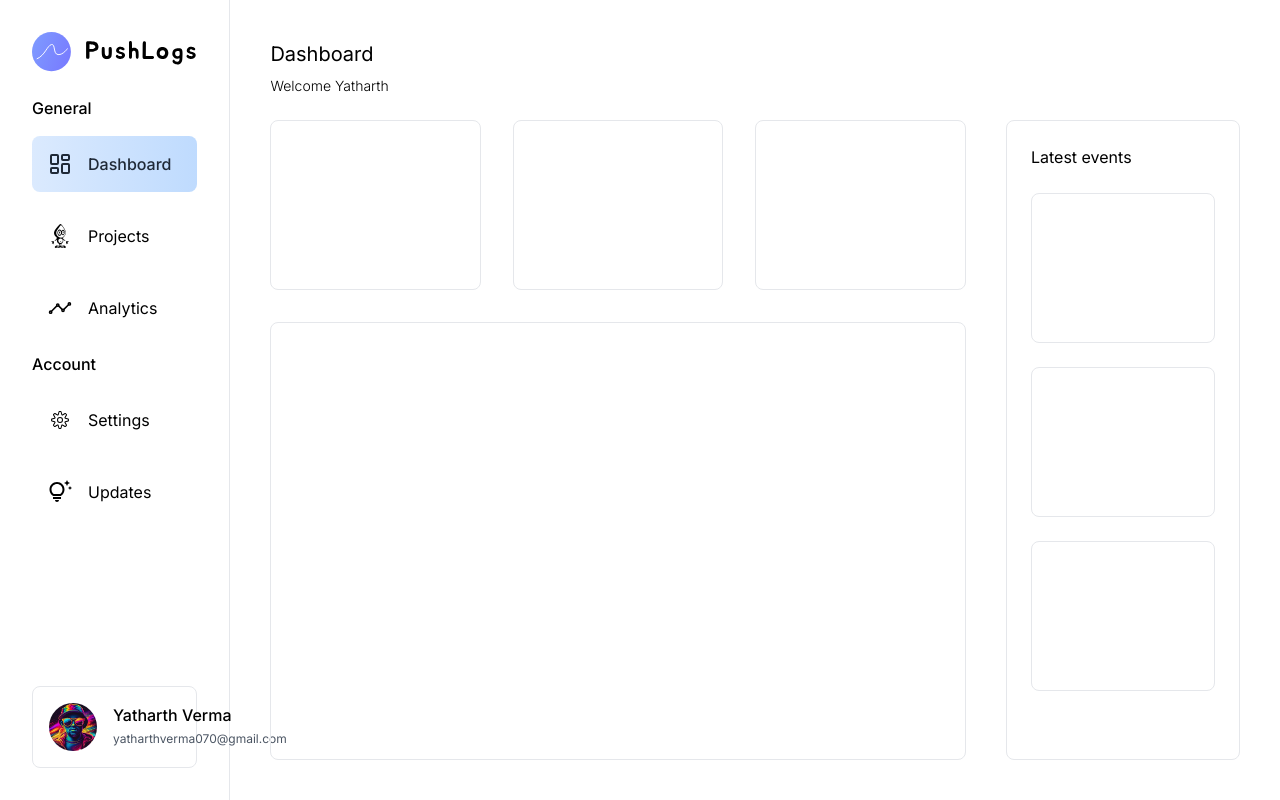
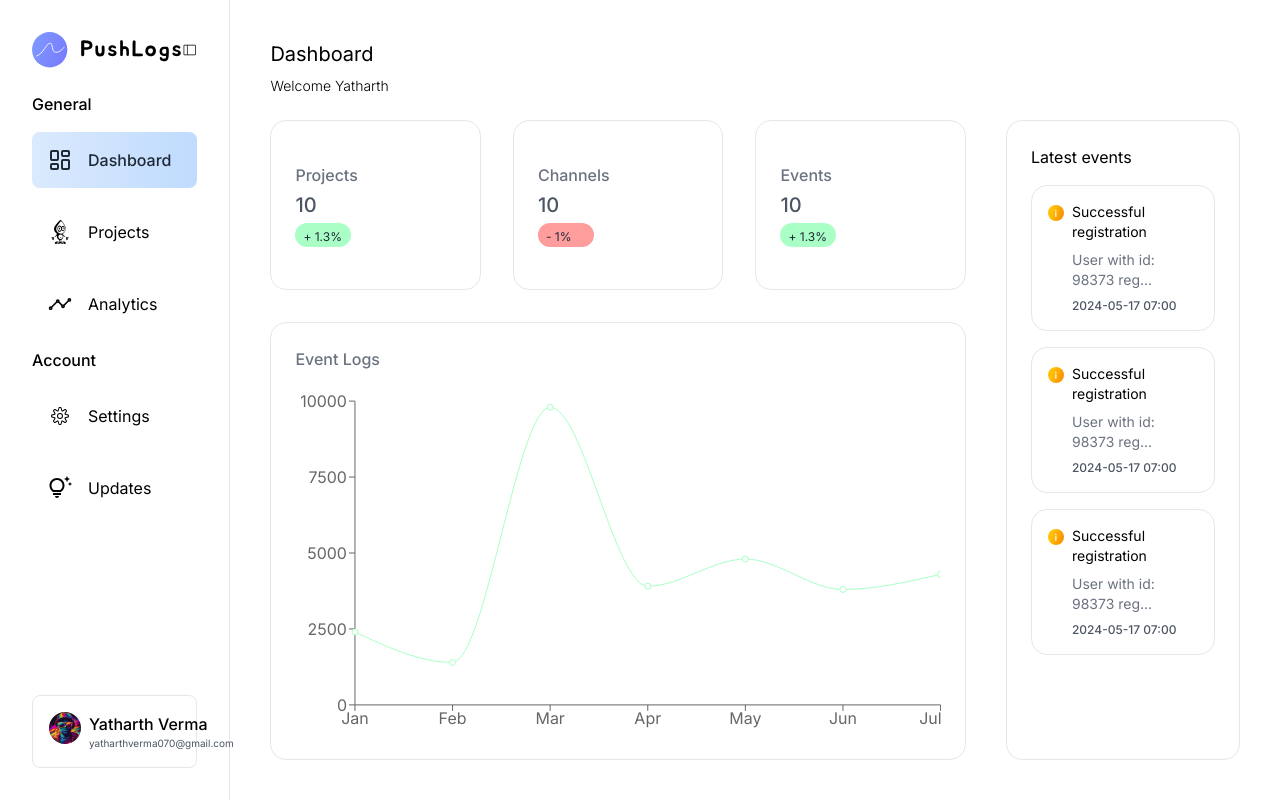
Before and after one commit to yatharth1706/pushlogs, a Next.js app in the folder apps/web/: page /dashboard in a window 1280 px wide. Built offline with nearby package versions, Linux system fonts and the light colour scheme.

Commit message:
feat: dashboard initial layout complete

```diff
--- a/apps/web/app/(protected_routes)/dashboard/page.tsx
+++ b/apps/web/app/(protected_routes)/dashboard/page.tsx
@@ -1,4 +1,6 @@
+import Image from "next/image";
 import React from "react";
+import DashboardChart from "../../../components/DashboardChart";
 
 type Props = {};
 
@@ -12,17 +14,95 @@ const Dashboard: React.FC<Props> = () => {
       <div className="flex w-full h-full space-x-10">
         <div className="flex flex-col h-full space-y-8 w-[75%]">
           <div className="grid w-full grid-cols-3 gap-8">
-            <div className="h-[170px] w-full border rounded-lg"></div>
-            <div className="h-[170px] w-full border rounded-lg"></div>
-            <div className="h-[170px] w-full border rounded-lg"></div>
+            <div className="h-[170px] w-full border rounded-2xl p-6 flex flex-col space-y-1 justify-center">
+              <h2 className="font-medium text-gray-500">Projects</h2>
+              <h1 className="text-xl font-medium text-gray-600">10</h1>
+              <div className="w-14 rounded-full px-2 bg-[#A9FFC6] text-gray-800 font-normal">
+                <span className="text-xs">+ 1.3%</span>
+              </div>
+            </div>
+            <div className="h-[170px] w-full border rounded-2xl p-6 flex flex-col space-y-1 justify-center">
+              <h2 className="font-medium text-gray-500">Channels</h2>
+              <h1 className="text-xl font-medium text-gray-600">10</h1>
+              <div className="w-14 rounded-full px-2 bg-[#FF9D9D] text-gray-800 font-normal">
+                <span className="text-xs">- 1%</span>
+              </div>
+            </div>
+            <div className="h-[170px] w-full border rounded-2xl p-6 flex flex-col space-y-1 justify-center">
+              <h2 className="font-medium text-gray-500">Events</h2>
+              <h1 className="text-xl font-medium text-gray-600">10</h1>
+              <div className="w-14 rounded-full px-2 bg-[#A9FFC6] text-gray-800 font-normal">
+                <span className="text-xs">+ 1.3%</span>
+              </div>
+            </div>
           </div>
-          <div className="w-full h-full border rounded-lg"></div>
+          <div className="flex flex-col w-full h-full p-6 border rounded-2xl">
+            <h2 className="font-medium text-gray-500">Event Logs</h2>
+            <DashboardChart />
+          </div>
         </div>
-        <div className="flex flex-col h-full space-y-6 border p-6 rounded-lg w-[25%]">
+        <div className="flex flex-col h-full space-y-4 border p-6 rounded-2xl w-[25%]">
           <h2>Latest events</h2>
-          <div className="h-[150px] w-full border rounded-lg"></div>
-          <div className="h-[150px] w-full border rounded-lg"></div>
-          <div className="h-[150px] w-full border rounded-lg"></div>
+          <div className="flex w-full h-auto p-4 border rounded-2xl">
+            {/* icon */}
+            <Image
+              src="/Info.svg"
+              width={50}
+              height={50}
+              alt="Info Icon"
+              className="w-4 h-4 mt-[3px]"
+            />
+            {/* description */}
+            <div className="flex flex-col w-full px-2 space-y-2">
+              <h3 className="text-sm">Successful registration</h3>
+              <p className="text-sm text-gray-500">
+                User with id: 98373 reg...
+              </p>
+              <small className="text-xs font-medium text-gray-600">
+                2024-05-17 07:00
+              </small>
+            </div>
+          </div>
+          <div className="flex w-full h-auto p-4 border rounded-2xl">
+            {/* icon */}
+            <Image
+              src="/Info.svg"
+              width={50}
+              height={50}
+              alt="Info Icon"
+              className="w-4 h-4 mt-[3px]"
+            />
+            {/* description */}
+            <div className="flex flex-col w-full px-2 space-y-2">
+              <h3 className="text-sm">Successful registration</h3>
+              <p className="text-sm text-gray-500">
+                User with id: 98373 reg...
+              </p>
+              <small className="text-xs font-medium text-gray-600">
+                2024-05-17 07:00
+              </small>
+            </div>
+          </div>
+          <div className="flex w-full h-auto p-4 border rounded-2xl">
+            {/* icon */}
+            <Image
+              src="/Info.svg"
+              width={50}
+              height={50}
+              alt="Info Icon"
+              className="w-4 h-4 mt-[3px]"
+            />
+            {/* description */}
+            <div className="flex flex-col w-full px-2 space-y-2">
+              <h3 className="text-sm">Successful registration</h3>
+              <p className="text-sm text-gray-500">
+                User with id: 98373 reg...
+              </p>
+              <small className="text-xs font-medium text-gray-600">
+                2024-05-17 07:00
+              </small>
+            </div>
+          </div>
         </div>
       </div>
     </div>
--- a/apps/web/components/AppNavigation.tsx
+++ b/apps/web/components/AppNavigation.tsx
@@ -46,7 +46,7 @@ const AppNavigation: React.FC<Props> = () => {
   return (
     <div className="w-[18%] h-screen flex flex-col space-y-6 p-8 border-r ">
       <div className="flex items-center justify-between">
-        <Image src="/AppLogo.svg" width={200} height={200} alt="Logo" />
+        <Image src="/AppLogo.svg" width={150} height={200} alt="Logo" />
         <PiSidebarSimpleLight size={24} />
       </div>
 
@@ -81,19 +81,21 @@ const AppNavigation: React.FC<Props> = () => {
         ))}
       </div>
       <div
-        className="flex p-4 space-x-4 border border-gray-200 rounded-lg"
+        className="flex p-4 space-x-2 border border-gray-200 rounded-lg"
         style={{ marginTop: "auto" }}
       >
         <Image
           src="/Profile.png"
-          width={80}
+          width={60}
           height={50}
           alt="Profile pic"
-          className="object-cover w-12 h-12 rounded-full"
+          className="object-cover w-8 h-8 rounded-full"
         />
-        <div className="flex flex-col space-y-1">
+        <div className="flex flex-col">
           <h2 className="font-medium">Yatharth Verma</h2>
-          <p className="text-xs text-gray-600">yatharthverma070@gmail.com</p>
+          <p className="text-[10px] text-gray-600">
+            yatharthverma070@gmail.com
+          </p>
         </div>
       </div>
     </div>
--- /dev/null
+++ b/apps/web/components/DashboardChart.tsx
@@ -0,0 +1,87 @@
+"use client";
+import {
+  LineChart,
+  Line,
+  XAxis,
+  YAxis,
+  CartesianGrid,
+  Tooltip,
+  Legend,
+  ResponsiveContainer,
+} from "recharts";
+
+const data = [
+  {
+    name: "Jan",
+    uv: 4000,
+    events: 2400,
+    amt: 2400,
+  },
+  {
+    name: "Feb",
+    uv: 3000,
+    events: 1398,
+    amt: 2210,
+  },
+  {
+    name: "Mar",
+    uv: 2000,
+    events: 9800,
+    amt: 2290,
+  },
+  {
+    name: "Apr",
+    uv: 2780,
+    events: 3908,
+    amt: 2000,
+  },
+  {
+    name: "May",
+    uv: 1890,
+    events: 4800,
+    amt: 2181,
+  },
+  {
+    name: "Jun",
+    uv: 2390,
+    events: 3800,
+    amt: 2500,
+  },
+  {
+    name: "Jul",
+    uv: 3490,
+    events: 4300,
+    amt: 2100,
+  },
+];
+
+const DashboardChart = () => {
+  return (
+    <ResponsiveContainer width="100%" height="100%">
+      <LineChart
+        width={500}
+        height={300}
+        data={data}
+        margin={{
+          top: 30,
+          right: 0,
+          left: 0,
+          bottom: 0,
+        }}
+      >
+        <XAxis dataKey="name" />
+        <YAxis />
+        <Tooltip />
+
+        <Line
+          type="monotone"
+          dataKey="events"
+          stroke="#A9FFC6"
+          activeDot={{ r: 8 }}
+        />
+      </LineChart>
+    </ResponsiveContainer>
+  );
+};
+
+export default DashboardChart;
--- a/apps/web/package.json
+++ b/apps/web/package.json
@@ -20,7 +20,8 @@
     "react": "^18.2.0",
     "react-dom": "^18.2.0",
     "react-icons": "^5.2.1",
-    "react-toastify": "^10.0.5"
+    "react-toastify": "^10.0.5",
+    "recharts": "^2.12.7"
   },
   "devDependencies": {
     "@next/eslint-plugin-next": "^14.1.1",
```
Also changed, not shown: apps/web/public/Info.svg (added), 1 other file (tests, documents, lock files or other folders).
